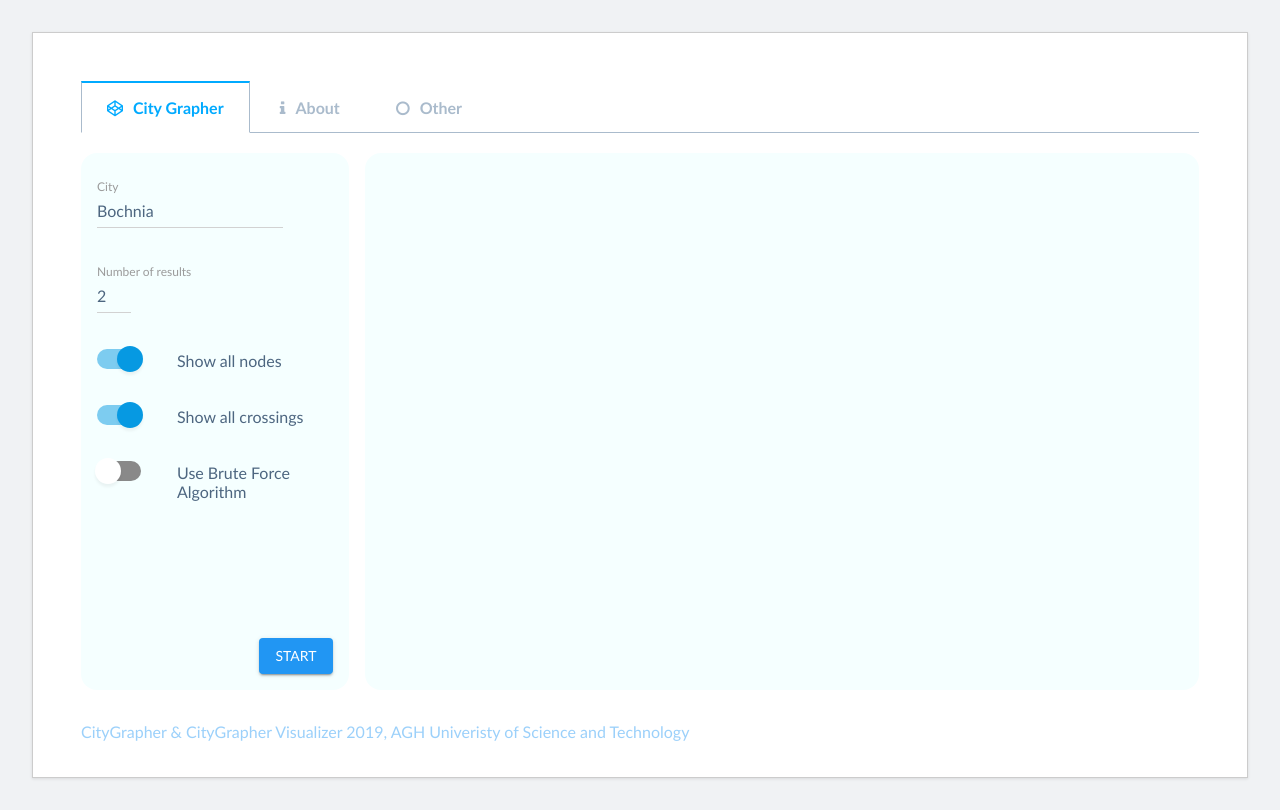
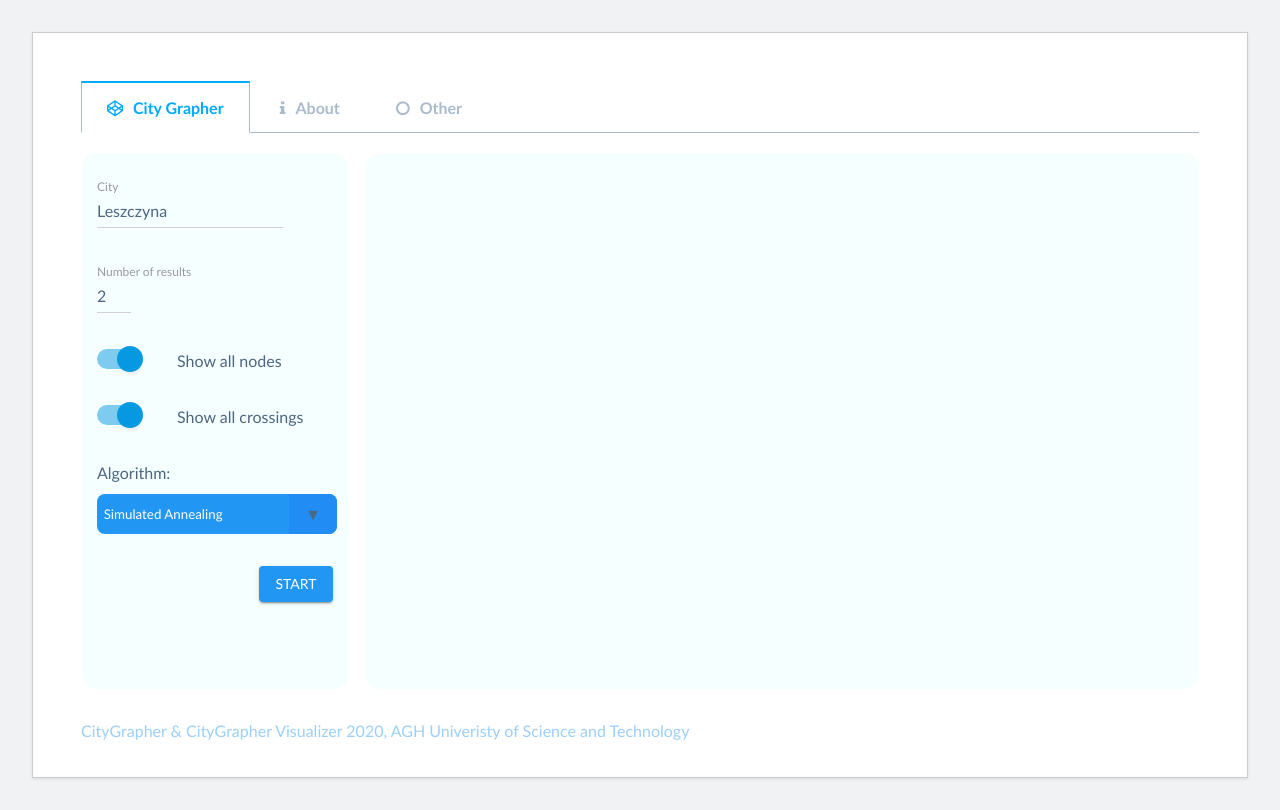
Before and after one commit to Prim07/MT_CityGrapherVisualizer, a website built with Parcel: page index.html in a window 1280 px wide. Built offline with nearby package versions, Linux system fonts and the light colour scheme; some packages are replaced by stand-ins of ours.

Commit message:
Add Ant algorithm as the new type Change frontend view due to multiple algorithms

```diff
--- /dev/null
+++ b/css/select.css
@@ -0,0 +1,53 @@
+/* Reset Select */
+select {
+  -webkit-appearance: none;
+  -moz-appearance: none;
+  -ms-appearance: none;
+  appearance: none;
+  outline: 0;
+  box-shadow: none;
+  border: 0 !important;
+  background: rgb(var(--pure-material-primary-rgb, 33, 150, 243));
+  background-image: none;
+}
+/* Remove IE arrow */
+select::-ms-expand {
+  display: none;
+}
+/* Custom Select */
+.select {
+  margin-top: .5em;
+  margin-bottom: 2em;
+  position: relative;
+  display: flex;
+  width: 15em;
+  height: 2.5em;
+  line-height: 2.5;
+  background: rgb(var(--pure-material-primary-rgb, 33, 150, 243));
+  overflow: hidden;
+  border-radius: .5em;
+}
+select {
+  flex: 1;
+  padding: 0 .5em;
+  color: #fff;
+  cursor: pointer;
+}
+/* Arrow */
+.select::after {
+  content: '\25BC';
+  position: absolute;
+  top: 0;
+  right: 0;
+  padding: 0 1em;
+  background: rgb(var(--pure-material-primary-rgb, 33, 140, 243));
+  cursor: pointer;
+  pointer-events: none;
+  -webkit-transition: .25s all ease;
+  -o-transition: .25s all ease;
+  transition: .25s all ease;
+}
+/* Transition */
+.select:hover::after {
+  color: #f39c12;
+}
--- a/css/toggleswitch.css
+++ b/css/toggleswitch.css
@@ -2,6 +2,11 @@
   position: relative;
   margin-top: 10px;
   margin-bottom: 10px;
+}
+
+.toggleSwitchDescription {
+    position: relative;
+    top: 0.75em;
 }
 
 .toggleSwitchLabel {
--- a/css/tools.css
+++ b/css/tools.css
@@ -9,11 +9,6 @@
 .materialButtonContainer {
     grid-area: materialButtonContainer;
     text-align-last: right
-}
-
-.toggleSwitchDescription {
-    position: relative;
-    top: 0.75em;
 }
 
 #bruteForceAddidtionalDescription {
--- a/index.html
+++ b/index.html
@@ -9,6 +9,7 @@
 	<link rel="stylesheet" type="text/css" href="./css/input.css">
 	<link rel="stylesheet" type="text/css" href="./css/toggleswitch.css">
 	<link rel="stylesheet" type="text/css" href="./css/button.css">
+	<link rel="stylesheet" type="text/css" href="./css/select.css">
 </head>
 
 <body>
@@ -28,7 +29,7 @@
 					<div class="toolsContainer">
 						<div class="inputContainer inputContainerOdd">
 							<div>
-								<input type="text" id="cityInput" class="inputPlaceholder" placeholder="City" value="Bochnia">
+								<input type="text" id="cityInput" class="inputPlaceholder" placeholder="City" value="Leszczyna">
 								<label for="cityInput" class="inputLabel">City</label>
 							</div>
 						</div>
@@ -50,17 +51,19 @@
 						<div class="toggleSwitchContainer">
 							<input type="checkbox" id="inputToggleDrawCrossings" class="cbx hidden" checked="checked" />
 							<label for="inputToggleDrawCrossings" class="toggleSwitchLabel"></label>
+						</div><div class="toggleSwitchDescription">
+							Show all crossings
 						</div>
 						<div class="toggleSwitchDescription">
-							Show all crossings
+							Algorithm:
 						</div>
-						<div class="toggleSwitchContainer">
-							<input type="checkbox" id="inputToggleUseBruteForce" class="cbx hidden" />
-							<label for="inputToggleUseBruteForce" class="toggleSwitchLabel"></label>
-						</div>
-						<div class="toggleSwitchDescription">
-							<p>Use Brute Force Algorithm</p>
-							<p id="bruteForceAddidtionalDescription">(probably much slower than Simulated Annealing Algorithm, but returning exact results; use only for 1-3 requested results and smaller cities)</p>
+						</br>
+						<div class="select">
+							<select id="algorithmMethod">
+								<option selected value="sa">Simulated Annealing</option>
+								<option value="a">Ant</option>
+								<option value="bf">Brute Force</option>
+							</select>
 						</div>
 					</div>
 
@@ -74,7 +77,7 @@
 					<div id="osmMap"></div>
 				</div>
 
-				<footer>CityGrapher & CityGrapher Visualizer 2019, AGH Univeristy of Science and Technology</footer>
+				<footer>CityGrapher & CityGrapher Visualizer 2020, AGH Univeristy of Science and Technology</footer>
 			</div>
 		</div>
 	</section>
@@ -135,7 +138,6 @@ Built with:
 <script src="./scripts/main.js"></script>
 <script src="./scripts/graph.js"></script>
 <script src="./scripts/algorithmExecutor.js"></script>
-<script src="./scripts/viewActions.js"></script>
 
 </body>
 
--- a/scripts/algorithmExecutor.js
+++ b/scripts/algorithmExecutor.js
@@ -15,9 +15,6 @@ const inputToggleDrawCrossings = document.getElementById("inputToggleDrawCrossin
 const maxNumberOfRequestForCalculationStatus = 500;
 const millisecondsToWaitBetweenRequests = 1000;
 
-const simulatedAnnealingAlgorithmSymbol = "sa";
-const bruteForceAlgorithmSymbol = "bf";
-
 algorithmStartButton.onclick = function() {
     if (validate()) {
         algorithmStartButton.disabled = true;
@@ -26,8 +23,8 @@ algorithmStartButton.onclick = function() {
         const numberOfResultsInput = document.getElementById("numberOfResultsInput");
         const cityName = cityInput.value;
         const numberOfResults = numberOfResultsInput.value;
-        const inputToggleUseBruteForce = document.getElementById("inputToggleUseBruteForce");
-        const algorithmType = inputToggleUseBruteForce.checked ? bruteForceAlgorithmSymbol : simulatedAnnealingAlgorithmSymbol;
+        const algorithmMethod = document.getElementById("algorithmMethod");
+        const algorithmType = algorithmMethod.options[algorithmMethod.selectedIndex].value;;
 
         const cityGraphDataUri = getCreateTaskUri();
 
--- a/scripts/formValidator.js
+++ b/scripts/formValidator.js
@@ -10,10 +10,9 @@ export function validate() {
         return false;
     }
 
-    const inputToggleUseBruteForce = document.getElementById('inputToggleUseBruteForce');
     const numberOfResultsInput = document.getElementById('numberOfResultsInput');
     const numberOfResults = numberOfResultsInput.value;
-    if (inputToggleUseBruteForce.checked && numberOfResults > maxNumberOfResultsForBruteForce) {
+    if (numberOfResults > maxNumberOfResultsForBruteForce) {
         showError("You cannot run Brute Force Algorithm with more than 3 requested results.")
         return false;
     }
--- a/scripts/viewActions.js
+++ /dev/null
@@ -1,11 +0,0 @@
-
-const inputToggleUseBruteForce = document.getElementById("inputToggleUseBruteForce");
-const bruteForceAddidtionalDescription = document.getElementById("bruteForceAddidtionalDescription");
-
-inputToggleUseBruteForce.onchange = function() {
-    if (inputToggleUseBruteForce.checked == true) {
-        bruteForceAddidtionalDescription.style.visibility = "visible";
-    } else {
-        bruteForceAddidtionalDescription.style.visibility = "collapse";
-    }
-}
```
